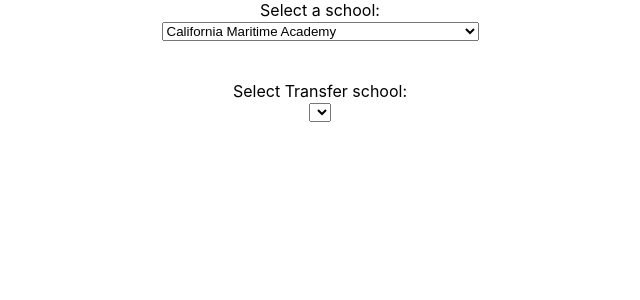
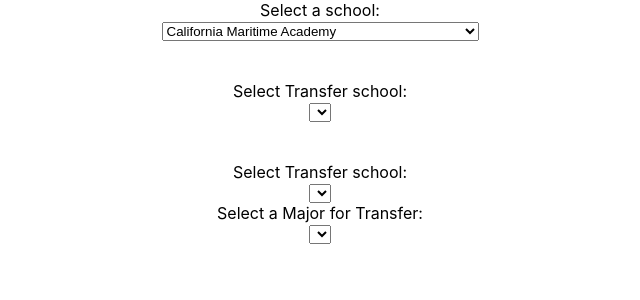
Before and after one commit to michaelleonard15/CC-Compare, a React (Create React App) app in the folder cs160-project/: page / in a window 1280 px wide. Shown: the top 300 px of the page, without its empty margins (320-960 px from the left). Built offline with nearby package versions, Linux system fonts and the light colour scheme.

Commit message:
Initial creation of AgreementSelection component

```diff
--- /dev/null
+++ b/cs160-project/src/AgreementSelection.js
@@ -0,0 +1,33 @@
+import React from 'react'
+import DropDown from './DropDown'
+
+
+class AgreementSelection extends React.Component {
+
+
+
+  render() {
+    return (
+      <div>
+        <div align="center">
+          <DropDown
+            name="Schools"
+            label="Select Transfer school"
+            optionList={[]}
+          />
+        </div>
+
+        <div align="center">
+          <DropDown
+            name="Majors"
+            label="Select a Major for Transfer"
+            optionList={[]}
+          />
+        </div>
+      </div>
+    )
+  }
+}
+
+
+export default AgreementSelection
--- a/cs160-project/src/App.js
+++ b/cs160-project/src/App.js
@@ -2,6 +2,7 @@
 //import './App.css';
 import DropDown from './DropDown'
 import Parse from './Parse'
+import AgreementSelection from './AgreementSelection'
 
 class App extends React.Component {
 
@@ -31,7 +32,9 @@
             selectOption={this.handleSelected}
           />
         </div>
+
         <br/> <br/>
+
         <div align="center">
           <DropDown
             name="Schools"
@@ -39,6 +42,13 @@
             optionList={this.state.target}
           />
         </div>
+
+        <br/><br/>
+
+        <div>
+          <AgreementSelection />
+        </div>
+
       </div>
     )
   }
```
